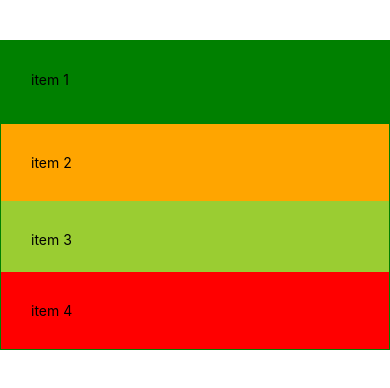
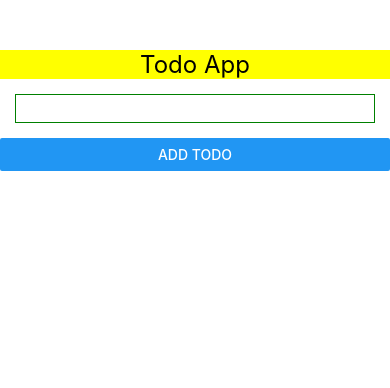
Before and after one commit to khoa36isefiw/react-native-basic, a React Native app: screen / in a window 390 px wide. Shown: the top 388 px of the page. Built offline with nearby package versions, Linux system fonts and the light colour scheme.

Commit message:
use icon in react native, add icons for todo app

```diff
--- a/App.tsx
+++ b/App.tsx
@@ -13,26 +13,23 @@ import {
   TouchableWithoutFeedback,
   View,
 } from "react-native";
-import FlexBox from "./components/flex.box";
 
+import MaterialIcons from "@expo/vector-icons/MaterialIcons";
 // define kiểu đối tượng
 interface ITodo {
   id: number;
   name: string;
 }
-
 export default function App() {
   // return jsx
   // hooks in react native, and use typescript
   // input todo
   const [todo, setTodo] = useState("");
   const [listTodo, setListTodo] = useState<ITodo[]>([]);
-
   // random number
   function randomInteger(min: number, max: number) {
     return Math.floor(Math.random() * (max - min + 1)) + min;
   }
-
   const handleAddTodo = () => {
     if (!todo) {
       // if todo is empty
@@ -56,20 +53,52 @@ export default function App() {
     setTodo("");
   };
 
-  const deleteTodo = (id: number) => {
-    // lọc ra những todo có id khác với id truyền vào
-    // giữ lại những todo có id khác với id truyền vào
-    const newTodo = listTodo.filter((item) => item.id !== id);
-
-    // update list to
-    setListTodo(newTodo);
-  };
-
   return (
     // hide keyboard if click outside the textinput
-    <View>
-      <FlexBox />
-    </View>
+    <TouchableWithoutFeedback onPress={() => Keyboard.dismiss()}>
+      <View style={styles.container}>
+        {/* header */}
+        <Text style={styles.header}>Todo App</Text>
+        {/* marginVertical: marginTop and marginBottom */}
+        {/* form */}
+        <View>
+          <TextInput
+            value={todo}
+            style={styles.todoInput}
+            onChangeText={(value) => setTodo(value)}
+          />
+          <Button title="Add todo" onPress={handleAddTodo} />
+        </View>
+
+        {/* list todo */}
+        <View style={styles.todo}>
+          {/* <Text>list todo: {todo}</Text> */}
+          <FlatList
+            data={listTodo}
+            renderItem={(data) => {
+              return (
+                <Pressable
+                  // onPress={() => deleteTodo(data.item.id)}
+                  style={({ pressed }) => ({ opacity: pressed ? 0.5 : 1 })}
+                >
+                  <View style={styles.groupTodo}>
+                    <Text style={styles.todoItem}>{data.item.name}</Text>
+                    <MaterialIcons
+                      name="restore-from-trash"
+                      size={24}
+                      color="black"
+                    />
+                  </View>
+                </Pressable>
+              );
+            }}
+            keyExtractor={(item) => item.id + ""}
+          />
+
+          {/* <Text>{JSON.stringify(listTodo)}</Text> */}
+        </View>
+      </View>
+    </TouchableWithoutFeedback>
   );
 }
 
@@ -77,20 +106,20 @@ export default function App() {
 
 const styles = StyleSheet.create({
   // css in js
+  container: {
+    flex: 1,
+    backgroundColor: "#fff",
+    paddingTop: 50,
+    // alignItems: "center",
+    // justifyContent: "center",
+  },
   header: {
     fontSize: 24,
     paddingHorizontal: 20,
     backgroundColor: "yellow",
     textAlign: "center",
   },
-  container: {
-    flex: 1,
-    backgroundColor: "#fff",
-    paddingTop: 50,
 
-    // alignItems: "center",
-    // justifyContent: "center",
-  },
   todoInput: {
     borderWidth: 1,
     borderColor: "green",
@@ -102,6 +131,13 @@ const styles = StyleSheet.create({
     borderColor: "black",
     padding: 10,
     marginVertical: 20,
-    marginHorizontal: 40,
+    marginHorizontal: 10,
+    flex: 1,
+  },
+  todo: { flex: 8 },
+  groupTodo: {
+    flexDirection: "row",
+    alignItems: "center",
+    justifyContent: "space-between",
   },
 });
```
